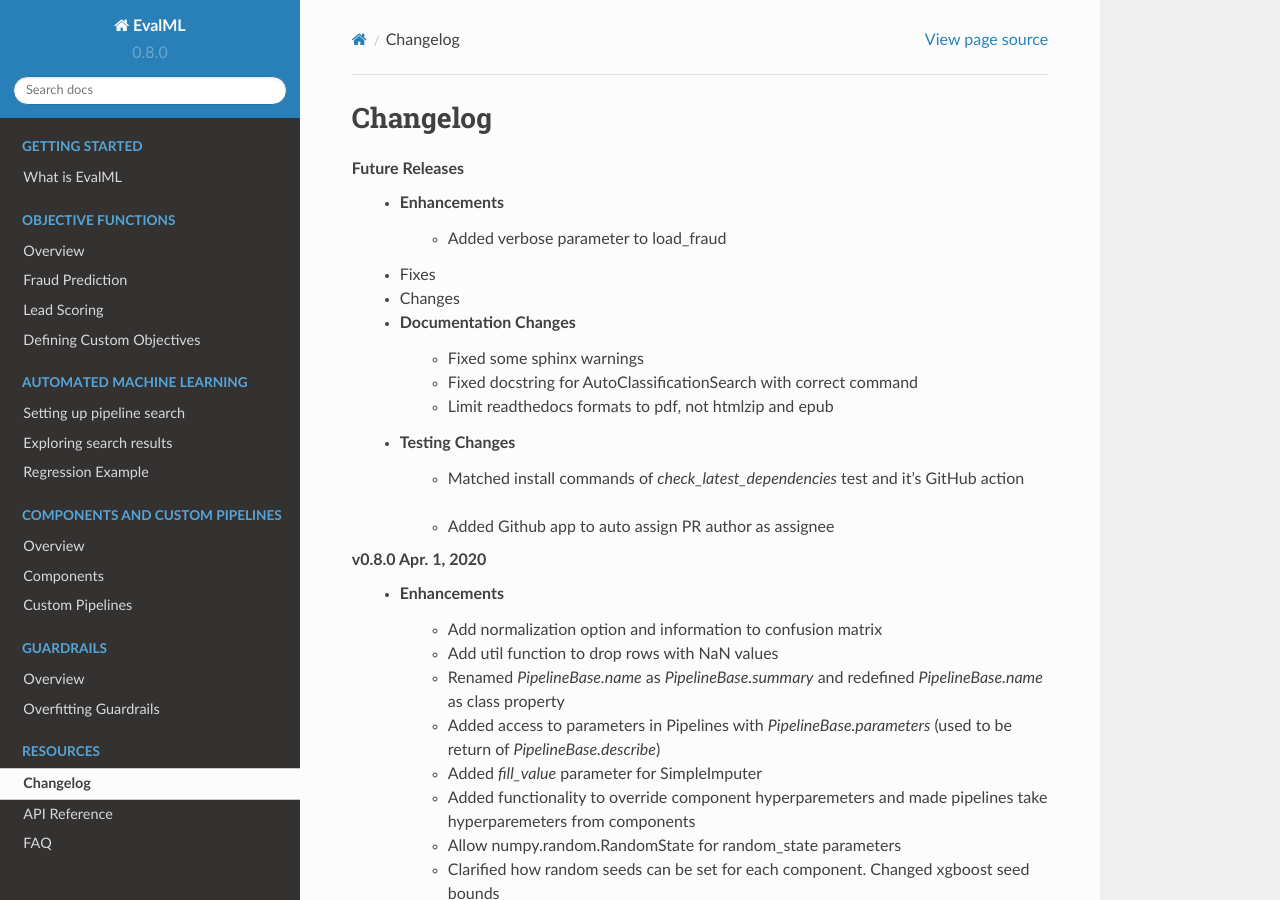
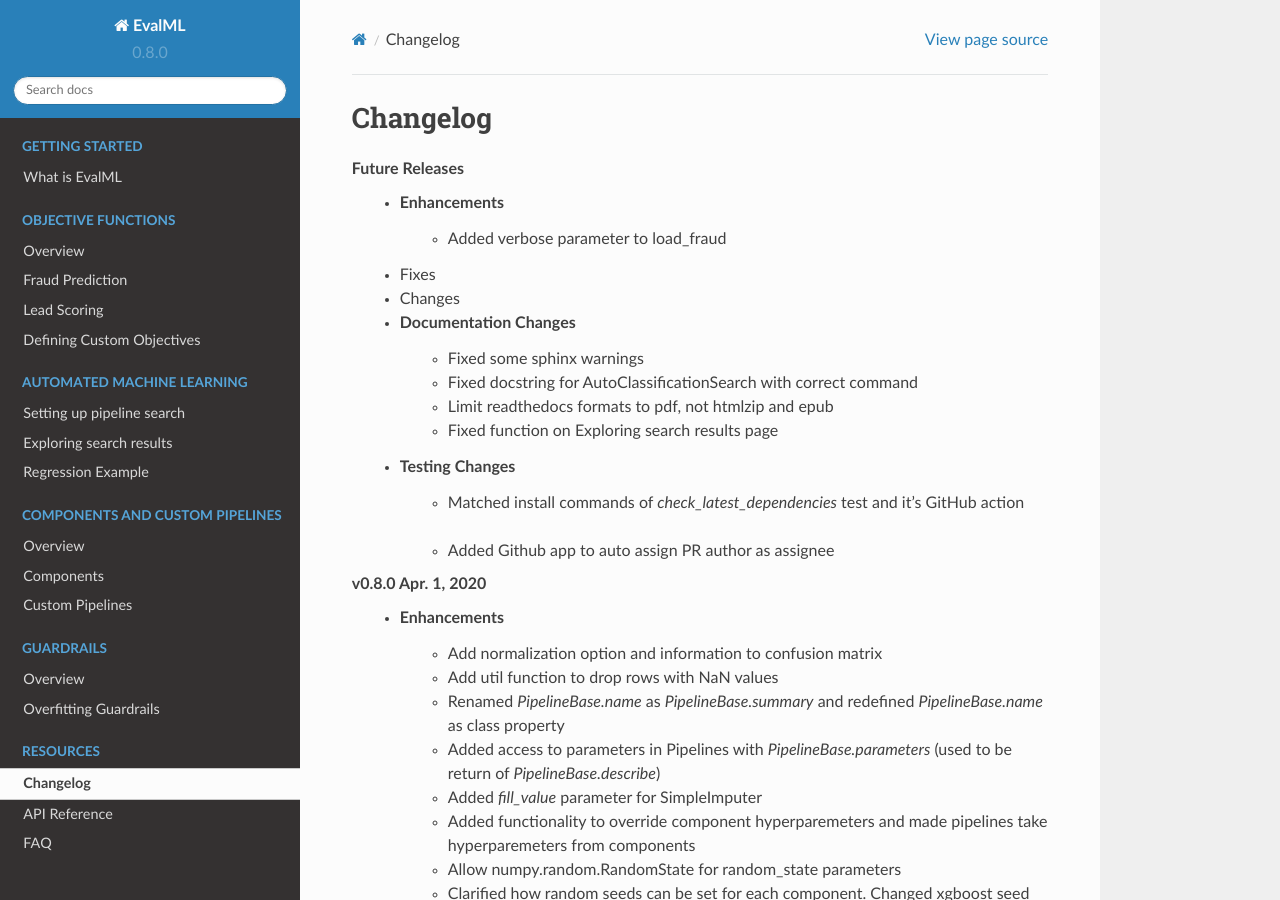
Before and after one commit to alteryx/evalml, a Sphinx documentation site: the page built from docs/source/changelog.rst, in a window 1280 px wide and 900 px high. Built offline with Sphinx 7.4.7 and the Read the Docs theme 2.0.0, drawn with Linux system fonts in a browser that asks for light colours; comment, search, counter and statistics services are not loaded.

Commit message:
Fixed function call on Exploring search results page in docs (#604)
* fixed function

* changelog updated

* changelog fix

* Update changelog.rst

```diff
--- a/docs/source/changelog.rst
+++ b/docs/source/changelog.rst
@@ -11,6 +11,7 @@
         * Fixed some sphinx warnings :pr:`593`
         * Fixed docstring for AutoClassificationSearch with correct command :pr:`599`
         * Limit readthedocs formats to pdf, not htmlzip and epub :pr:`594` :pr:`600`
+        * Fixed function on Exploring search results page :pr:`604`
     * Testing Changes
         * Matched install commands of `check_latest_dependencies` test and it's GitHub action :pr:`578`
         * Added Github app to auto assign PR author as assignee :pr:`477`
```
Also changed, not shown: docs/source/automl/search_results.ipynb.
